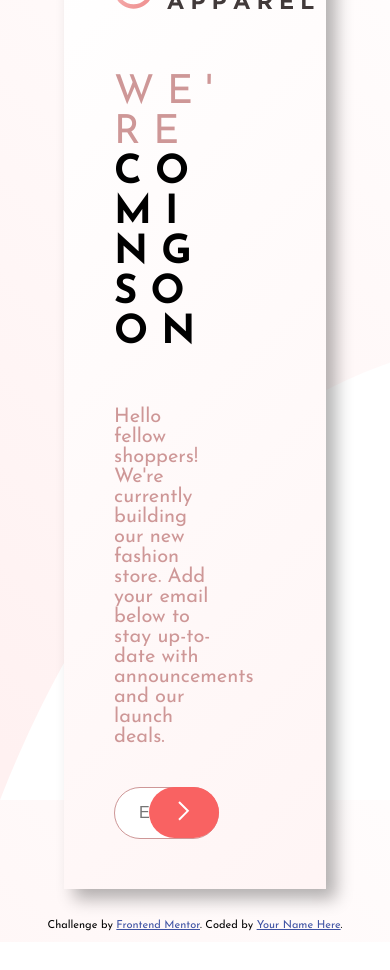
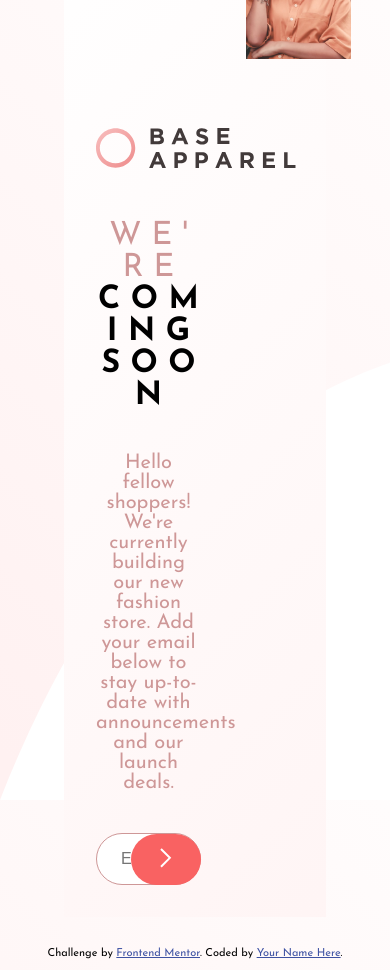
Before and after one commit to phophobee/base-apparel, a plain HTML site: page index.html in a window 390 px wide. Before the commit the page ends 942 px from the top, so only its background shows below. Drawn offline with Linux system fonts and the light colour scheme.

Commit message:
First update

```diff
--- a/index.html
+++ b/index.html
@@ -11,7 +11,6 @@
 </head>
 <body>
   <main class="container">
-    <section class="card">
       <div class="left-box">
         <img src="./images/logo.svg" alt="logo" class="logo">
         <h1><span>W e ' r e</span><br>C O M I N G<br>S O O N</h1>
@@ -34,7 +33,6 @@
       <div class="right-box">
         <img src="./images/hero-desktop.jpg" alt="hero-img" class="hero-img">
       </div>
-    </section>
   </main>
   <footer>
     <p class="attribution">
--- a/styles.css
+++ b/styles.css
@@ -27,14 +27,11 @@ body {
 .container {
     width: 70%;
     margin-bottom: 20px;
-}
-
-.card {
     display: flex;
     flex-direction: row;
     background: linear-gradient(135deg, hsl(0, 0%, 100%), hsl(0, 100%, 98%));
-    box-shadow: 10px 10px 16px rgba(0, 0, 0, 0.3);
 }
+
 
 .left-box {
     width: 40%;
@@ -138,5 +135,38 @@ input:focus {
     object-fit: cover;
 }
 
+@media (max-width: 768px) {
+    .container {
+      flex-direction: column-reverse;
+      padding: 0;
+    }
+
+    .left-box, .right-box {
+      padding: 2rem;
+    }
+
+    .hero-img {
+      width: 100%;
+      height: auto;
+    }
+
+    h1 {
+      font-size: 2rem;
+      text-align: center;
+    }
+
+    p {
+      text-align: center;
+    }
+
+    form {
+      width: 100%;
+    }
+
+    .form-group {
+      flex-direction: row;
+    }
+  }
+
 .attribution { font-size: 11px; text-align: center; }
 .attribution a { color: hsl(228, 45%, 44%); }
```
Also changed, not shown: images/ss01.jpg, images/ss02.jpg.
